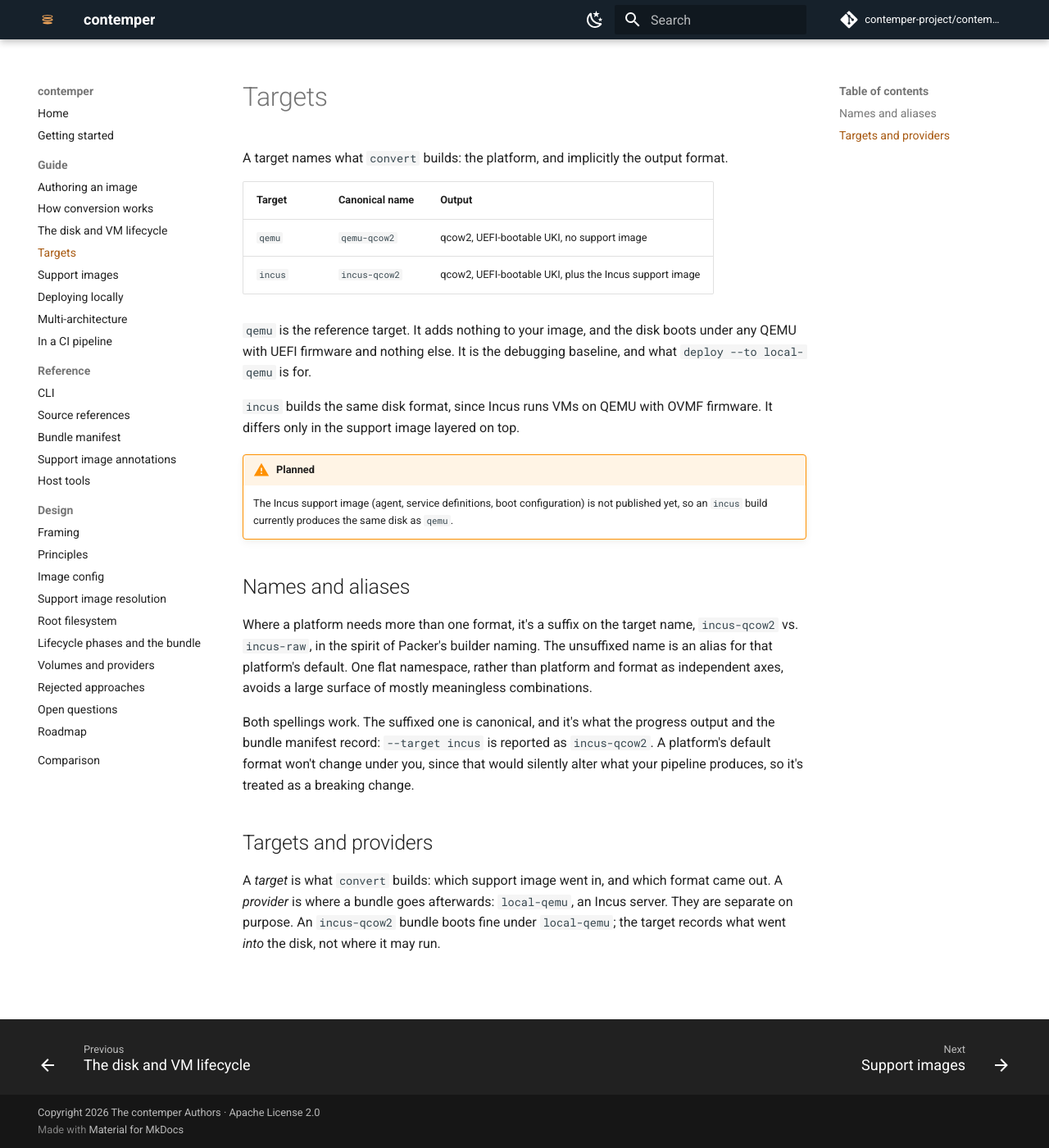
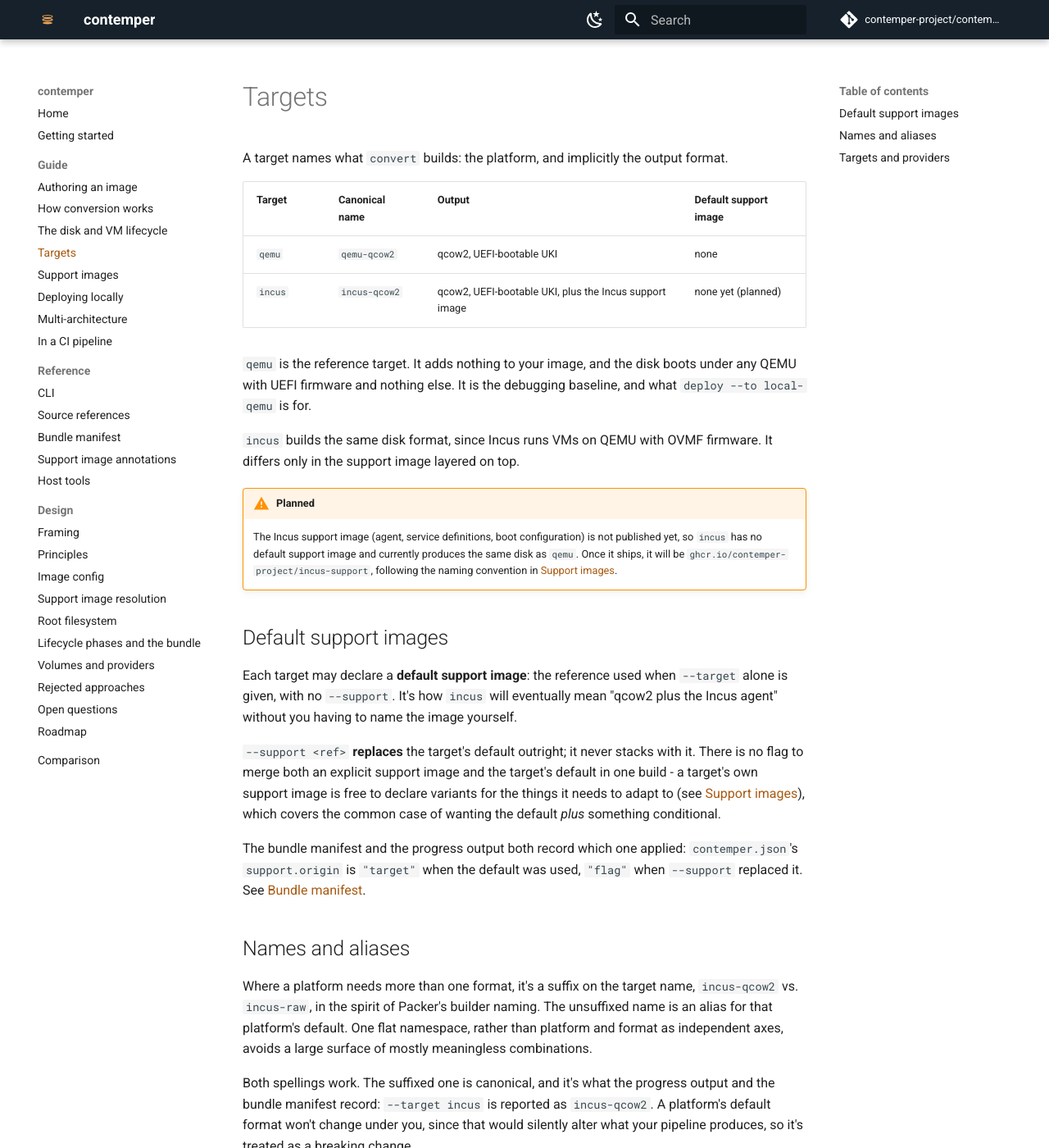
Before and after one commit to DarkressX/contemper, an MkDocs documentation site: the page built from docs/guide/targets.md, in a window 1280 px wide and 1400 px high. Shown: the whole window at 82% size. Built offline with MkDocs 1.6.1 and Material for MkDocs 9.7.7, drawn with Linux system fonts in a browser that asks for light colours; comment, search, counter and statistics services are not loaded.

Commit message:
docs: document per-target default support images
Describe the target-default / --support-flag resolution, the bundle
manifest's new support.origin field, and the naming convention for
contemper's own support images and their branch/variant images
(<name>-support, <name>-support-<branch>-<variant>).

Co-Authored-By: Claude Opus 5.5 <noreply@anthropic.com>

```diff
--- a/docs/guide/targets.md
+++ b/docs/guide/targets.md
@@ -3,10 +3,10 @@
 A target names what `convert` builds: the platform, and implicitly the
 output format.
 
-| Target | Canonical name | Output |
-| --- | --- | --- |
-| `qemu` | `qemu-qcow2` | qcow2, UEFI-bootable UKI, no support image |
-| `incus` | `incus-qcow2` | qcow2, UEFI-bootable UKI, plus the Incus support image |
+| Target | Canonical name | Output | Default support image |
+| --- | --- | --- | --- |
+| `qemu` | `qemu-qcow2` | qcow2, UEFI-bootable UKI | none |
+| `incus` | `incus-qcow2` | qcow2, UEFI-bootable UKI, plus the Incus support image | none yet (planned) |
 
 `qemu` is the reference target. It adds nothing to your image, and the
 disk boots under any QEMU with UEFI firmware and nothing else. It is the
@@ -17,8 +17,30 @@ OVMF firmware. It differs only in the support image layered on top.
 
 !!! warning "Planned"
     The Incus support image (agent, service definitions, boot
-    configuration) is not published yet, so an `incus` build currently
-    produces the same disk as `qemu`.
+    configuration) is not published yet, so `incus` has no default
+    support image and currently produces the same disk as `qemu`. Once
+    it ships, it will be `ghcr.io/contemper-project/incus-support`,
+    following the naming convention in [Support
+    images](support-images.md#naming).
+
+## Default support images
+
+Each target may declare a **default support image**: the reference used
+when `--target` alone is given, with no `--support`. It's how `incus`
+will eventually mean "qcow2 plus the Incus agent" without you having to
+name the image yourself.
+
+`--support <ref>` **replaces** the target's default outright; it never
+stacks with it. There is no flag to merge both an explicit support image
+and the target's default in one build - a target's own support image is
+free to declare variants for the things it needs to adapt to (see
+[Support images](support-images.md)), which covers the common case of
+wanting the default *plus* something conditional.
+
+The bundle manifest and the progress output both record which one
+applied: `contemper.json`'s `support.origin` is `"target"` when the
+default was used, `"flag"` when `--support` replaced it. See [Bundle
+manifest](../reference/bundle.md).
 
 ## Names and aliases
 
```
Also changed, not shown: docs/design/support-images.md (+7 -4 lines), docs/guide/support-images.md (+19 -0 lines), docs/reference/bundle.md (+15 -0 lines).
